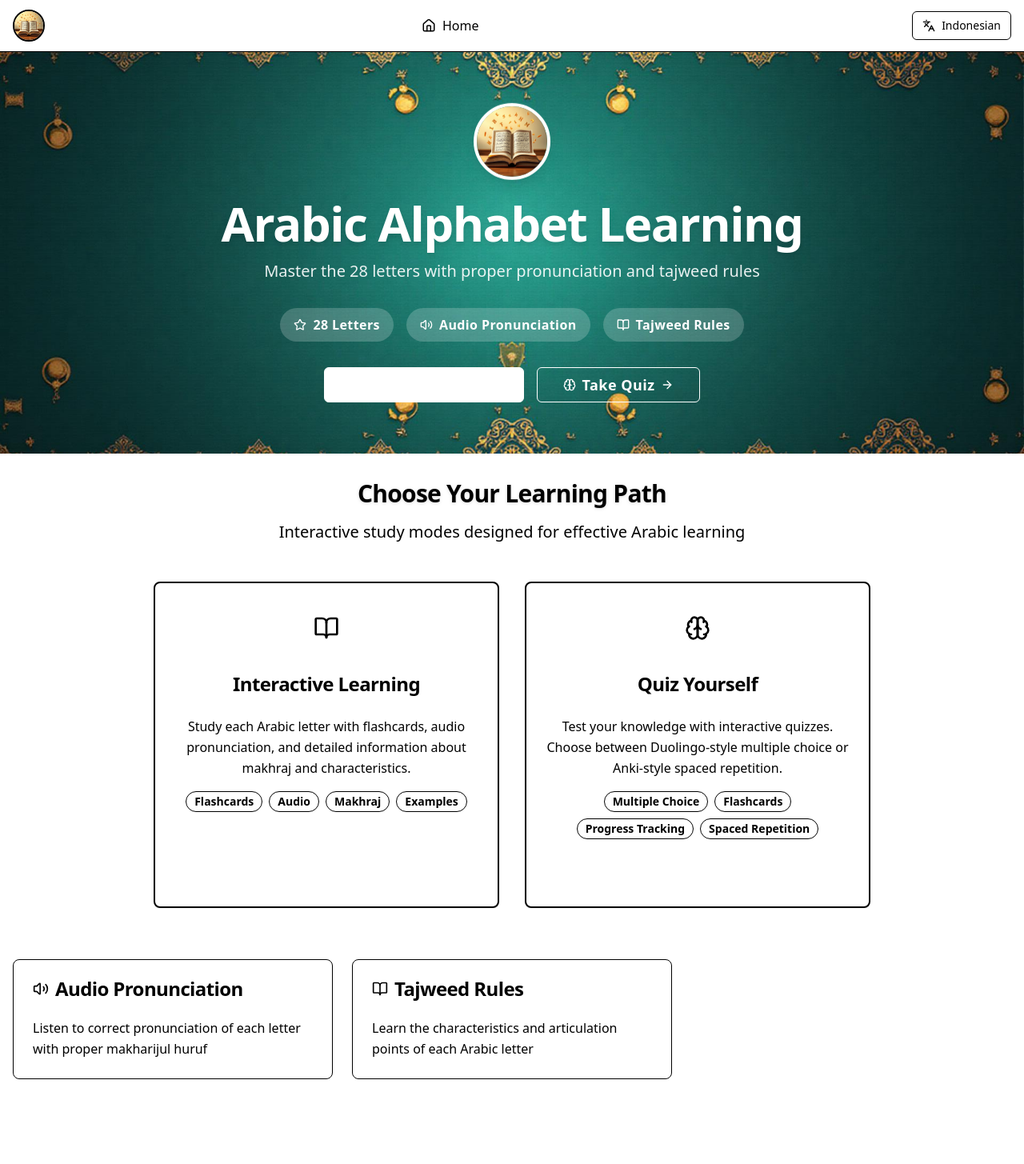
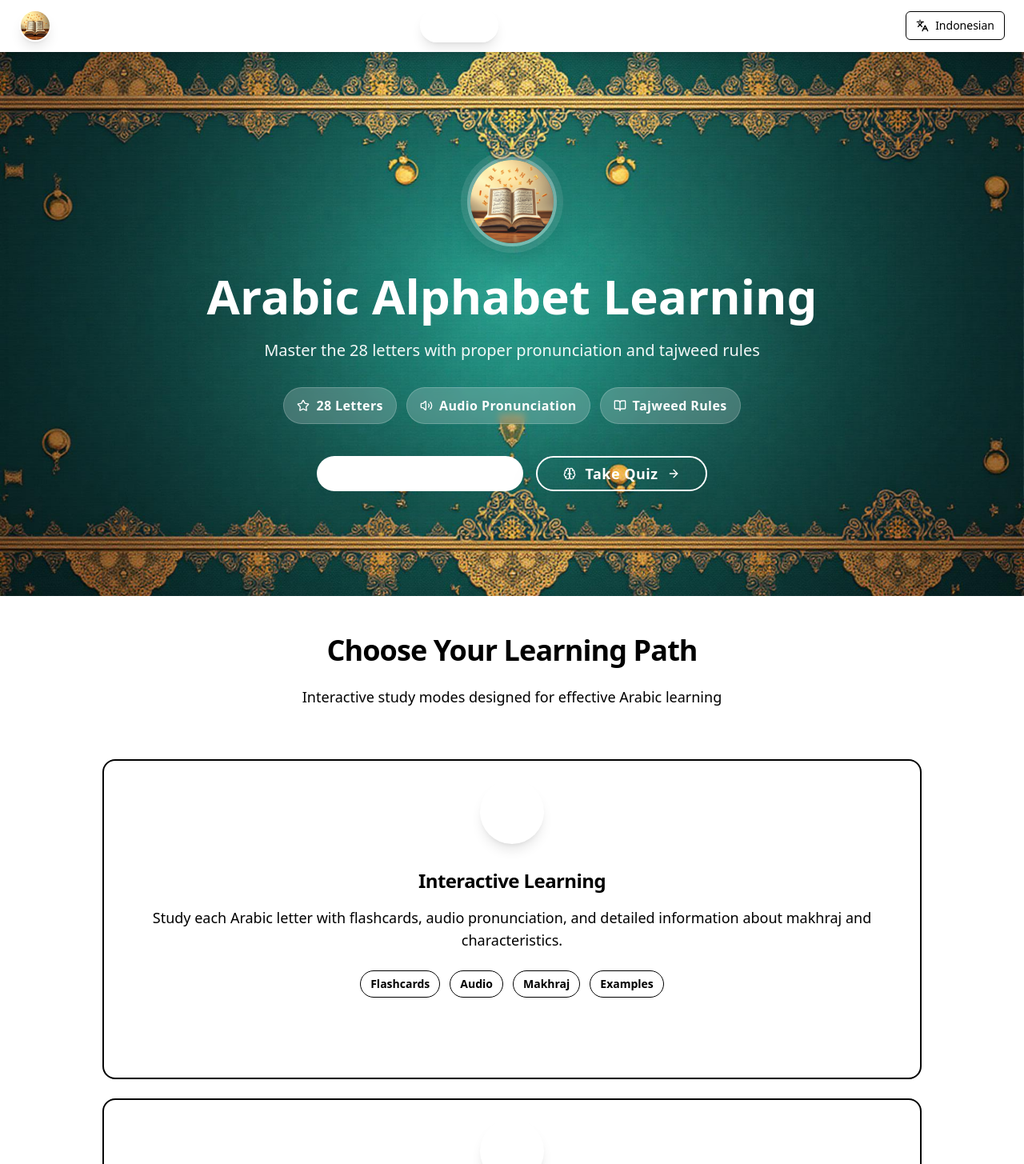
Before and after one commit to beembarik/Tartila-project, a React (Vite) app: page / in a window 1280 px wide. Shown: the top 1455 px of the page at 80% size. Built offline with nearby package versions, Linux system fonts and the light colour scheme.

Commit message:
Refine UI/UX for mobile
Review and enhance the UI/UX of the project with a focus on readability and user experience for a young Muslim audience, prioritizing a mobile-first approach.

```diff
--- a/src/components/Navbar.tsx
+++ b/src/components/Navbar.tsx
@@ -20,35 +20,38 @@ export const Navbar = () => {
   ];
 
   return (
-    <nav className="bg-primary/95 backdrop-blur-sm border-b border-accent/20 sticky top-0 z-50">
-      <div className="container mx-auto px-4">
+    <nav className="bg-gradient-to-r from-primary/95 to-accent/95 backdrop-blur-md border-b border-white/10 sticky top-0 z-50 shadow-lg">
+      <div className="container mx-auto px-6">
         <div className="flex items-center justify-between h-16">
           {/* Logo and Brand */}
-          <Link to="/" className="flex items-center gap-3 hover:opacity-80 transition-opacity">
-            <img
-              src={alphabetIllustration}
-              alt="Arabic Alphabet"
-              className="w-10 h-10 rounded-full border-2 border-accent"
-            />
+          <Link to="/" className="flex items-center gap-3 hover:scale-105 transition-all duration-300 group">
+            <div className="relative">
+              <img
+                src={alphabetIllustration}
+                alt="Arabic Alphabet"
+                className="w-10 h-10 rounded-full border-2 border-white/30 shadow-lg group-hover:border-white/50 transition-all duration-300"
+              />
+              <div className="absolute -inset-1 bg-white/20 rounded-full opacity-0 group-hover:opacity-100 transition-opacity duration-300"></div>
+            </div>
             <div className="text-white">
-              <div className="font-bold text-lg">Arabic Learning</div>
-              <div className="text-xs opacity-80">Huruf Hijaiyah</div>
+              <div className="font-bold text-base md:text-lg tracking-tight">Arabic Learning</div>
+              <div className="text-xs opacity-80 font-medium">Huruf Hijaiyah</div>
             </div>
           </Link>
 
           {/* Desktop Menu */}
-          <div className="hidden md:flex items-center gap-6">
+          <div className="hidden md:flex items-center gap-2">
             {menuItems.map((item) => (
               <Link
                 key={item.path}
                 to={item.path}
-                className={`flex items-center gap-2 px-3 py-2 rounded-md transition-all duration-300 ${
+                className={`flex items-center gap-2 px-4 py-2.5 rounded-full transition-all duration-300 font-medium text-sm ${
                   isActive(item.path)
-                    ? "bg-accent text-accent-foreground font-medium"
-                    : "text-white hover:bg-white/10"
+                    ? "bg-white/20 text-white backdrop-blur-sm border border-white/30 shadow-lg"
+                    : "text-white/90 hover:bg-white/10 hover:text-white"
                 }`}
               >
-                <item.icon size={18} />
+                <item.icon size={16} />
                 {item.label}
               </Link>
             ))}
@@ -62,7 +65,7 @@ export const Navbar = () => {
             <Button
               variant="ghost"
               size="icon"
-              className="md:hidden text-white hover:bg-white/10"
+              className="md:hidden text-white hover:bg-white/20 rounded-full p-2 transition-all duration-300"
               onClick={() => setIsMenuOpen(!isMenuOpen)}
             >
               {isMenuOpen ? <X size={20} /> : <Menu size={20} />}
@@ -72,20 +75,20 @@ export const Navbar = () => {
 
         {/* Mobile Menu */}
         {isMenuOpen && (
-          <div className="md:hidden py-4 border-t border-white/10">
+          <div className="md:hidden py-4 border-t border-white/20 backdrop-blur-sm">
             <div className="flex flex-col gap-2">
               {menuItems.map((item) => (
                 <Link
                   key={item.path}
                   to={item.path}
-                  className={`flex items-center gap-3 px-3 py-3 rounded-md transition-all duration-300 ${
+                  className={`flex items-center gap-3 px-4 py-3 rounded-xl transition-all duration-300 font-medium ${
                     isActive(item.path)
-                      ? "bg-accent text-accent-foreground font-medium"
-                      : "text-white hover:bg-white/10"
+                      ? "bg-white/20 text-white border border-white/30 shadow-md"
+                      : "text-white/90 hover:bg-white/10 hover:text-white"
                   }`}
                   onClick={() => setIsMenuOpen(false)}
                 >
-                  <item.icon size={20} />
+                  <item.icon size={18} />
                   {item.label}
                 </Link>
               ))}
--- a/src/pages/Index.tsx
+++ b/src/pages/Index.tsx
@@ -16,47 +16,51 @@ const Index = () => {
     <div className="min-h-screen bg-gradient-warm text-foreground antialiased">
       {/* Hero Section */}
       <div
-        className="relative bg-cover bg-center bg-no-repeat"
+        className="relative bg-cover bg-center bg-no-repeat min-h-[85vh] flex items-center"
         style={{ backgroundImage: `url(${heroBackground})` }}
       >
-        <div className="absolute inset-0 bg-primary/80"></div>
-        <div className="relative z-10 container mx-auto px-4 py-16 text-center text-white">
-          <div className="flex justify-center mb-6">
+        <div className="absolute inset-0 bg-gradient-to-br from-primary/90 via-primary/80 to-accent/60"></div>
+        <div className="relative z-10 container mx-auto px-6 py-12 text-center text-white">
+          <div className="flex justify-center mb-8">
+            <div className="relative">
               <img
                 src={alphabetIllustration}
                 alt="Arabic Alphabet"
-              className="w-24 h-24 rounded-full border-4 border-accent animate-float shadow-lg"
+                className="w-20 h-20 md:w-28 md:h-28 rounded-full border-4 border-white/30 animate-float shadow-2xl"
               />
+              <div className="absolute -inset-2 bg-white/10 rounded-full animate-pulse"></div>
             </div>
-          <h1 className="text-4xl md:text-6xl font-extrabold mb-4 animate-slide-in drop-shadow-lg tracking-tight">
+          </div>
+
+          <h1 className="text-3xl md:text-5xl lg:text-6xl font-extrabold mb-6 animate-fade-in drop-shadow-2xl leading-tight">
             {t.index.heroTitle}
           </h1>
-          <p className="text-lg md:text-xl opacity-90 max-w-2xl mx-auto font-medium leading-relaxed">
+          <p className="text-base md:text-lg lg:text-xl opacity-95 max-w-3xl mx-auto font-medium leading-relaxed mb-8">
             {t.index.heroSubtitle}
           </p>
 
-          <div className="flex flex-wrap justify-center gap-4 mt-8">
-            <Badge className="bg-white/20 text-white px-4 py-2 text-base font-semibold tracking-wide shadow-soft">
+          <div className="flex flex-wrap justify-center gap-3 mb-10">
+            <Badge className="bg-white/20 backdrop-blur-sm text-white px-4 py-2.5 text-sm md:text-base font-semibold tracking-wide shadow-soft border border-white/20 rounded-full">
               <Star className="mr-2 h-4 w-4" />
               {t.index.badges.letters}
             </Badge>
-            <Badge className="bg-white/20 text-white px-4 py-2 text-base font-semibold tracking-wide shadow-soft">
+            <Badge className="bg-white/20 backdrop-blur-sm text-white px-4 py-2.5 text-sm md:text-base font-semibold tracking-wide shadow-soft border border-white/20 rounded-full">
               <Volume2 className="mr-2 h-4 w-4" />
               {t.index.badges.audio}
             </Badge>
-            <Badge className="bg-white/20 text-white px-4 py-2 text-base font-semibold tracking-wide shadow-soft">
+            <Badge className="bg-white/20 backdrop-blur-sm text-white px-4 py-2.5 text-sm md:text-base font-semibold tracking-wide shadow-soft border border-white/20 rounded-full">
               <BookOpen className="mr-2 h-4 w-4" />
               {t.index.badges.tajweed}
             </Badge>
           </div>
 
-          <div className="flex flex-wrap justify-center gap-4 mt-8">
+          <div className="flex flex-col sm:flex-row justify-center gap-4 max-w-md mx-auto">
             <Button
               asChild
               size="lg"
-              className="bg-white text-primary hover:bg-white/90 font-bold shadow-warm px-8 py-3 text-lg tracking-wide border border-accent/30"
+              className="bg-white text-primary hover:bg-white/95 hover:scale-105 font-bold shadow-2xl px-8 py-4 text-base md:text-lg tracking-wide border border-white/50 rounded-full transition-all duration-300 flex-1 sm:flex-none"
             >
-              <Link to="/learn" className="flex items-center gap-2">
+              <Link to="/learn" className="flex items-center justify-center gap-3">
                 <BookOpen size={20} />
                 {t.index.buttons.startLearning}
                 <ArrowRight size={16} />
@@ -67,9 +71,9 @@ const Index = () => {
               asChild
               size="lg"
               variant="outline"
-              className="bg-accent border-accent text-white hover:bg-white hover:text-primary font-bold shadow-warm px-8 py-3 text-lg tracking-wide"
+              className="bg-transparent border-2 border-white text-white hover:bg-white hover:text-primary hover:scale-105 font-bold shadow-2xl px-8 py-4 text-base md:text-lg tracking-wide rounded-full transition-all duration-300 flex-1 sm:flex-none"
             >
-              <Link to="/quiz" className="flex items-center gap-2">
+              <Link to="/quiz" className="flex items-center justify-center gap-3">
                 <Brain size={20} />
                 {t.index.buttons.takeQuiz}
                 <ArrowRight size={16} />
@@ -80,80 +84,80 @@ const Index = () => {
       </div>
 
       {/* Main Content */}
-      <div className="container mx-auto px-4 py-8">
-        <div className="text-center mb-12">
-          <h2 className="text-3xl font-extrabold text-primary mb-4 tracking-tight drop-shadow">
+      <div className="container mx-auto px-6 py-12">
+        <div className="text-center mb-16">
+          <h2 className="text-2xl md:text-4xl font-extrabold text-primary mb-6 tracking-tight">
             {t.index.sections.choosePath}
           </h2>
-          <p className="text-lg md:text-xl text-muted-foreground font-medium leading-relaxed">
+          <p className="text-base md:text-lg text-muted-foreground font-medium leading-relaxed max-w-2xl mx-auto">
             {t.index.sections.pathSubtitle}
           </p>
         </div>
 
-        <div className="grid md:grid-cols-2 gap-8 max-w-4xl mx-auto">
-          <Card className="border-2 border-primary/20 hover:border-primary/40 transition-all duration-300 hover:shadow-warm bg-card/90">
-            <CardHeader className="text-center">
-              <div className="inline-flex items-center justify-center w-16 h-16 bg-primary/10 rounded-full mb-4 mx-auto shadow-soft">
-                <BookOpen className="h-8 w-8 text-primary" />
+        <div className="grid gap-6 max-w-5xl mx-auto">
+          <Card className="group border-2 border-primary/20 hover:border-primary/40 transition-all duration-500 hover:shadow-warm bg-card/90 hover:-translate-y-1 rounded-2xl overflow-hidden">
+            <CardHeader className="text-center pb-4">
+              <div className="inline-flex items-center justify-center w-20 h-20 bg-gradient-primary rounded-full mb-6 mx-auto shadow-lg group-hover:scale-110 transition-transform duration-300">
+                <BookOpen className="h-10 w-10 text-white" />
               </div>
-              <CardTitle className="text-2xl text-primary font-bold tracking-tight">
+              <CardTitle className="text-xl md:text-2xl text-primary font-bold tracking-tight mb-3">
                 {t.index.sections.interactiveTitle}
               </CardTitle>
             </CardHeader>
-            <CardContent className="space-y-4">
-              <p className="text-muted-foreground text-center text-base leading-relaxed">
+            <CardContent className="space-y-6 px-6 pb-8">
+              <p className="text-muted-foreground text-center text-base md:text-lg leading-relaxed">
                 {t.index.sections.interactiveDesc}
               </p>
 
-              <div className="flex flex-wrap justify-center gap-2">
-                <Badge variant="outline" className="text-sm font-semibold">Flashcards</Badge>
-                <Badge variant="outline" className="text-sm font-semibold">Audio</Badge>
-                <Badge variant="outline" className="text-sm font-semibold">Makhraj</Badge>
-                <Badge variant="outline" className="text-sm font-semibold">Examples</Badge>
+              <div className="flex flex-wrap justify-center gap-3">
+                <Badge variant="outline" className="text-xs md:text-sm font-semibold px-3 py-1.5 rounded-full border-primary/30 text-primary">Flashcards</Badge>
+                <Badge variant="outline" className="text-xs md:text-sm font-semibold px-3 py-1.5 rounded-full border-primary/30 text-primary">Audio</Badge>
+                <Badge variant="outline" className="text-xs md:text-sm font-semibold px-3 py-1.5 rounded-full border-primary/30 text-primary">Makhraj</Badge>
+                <Badge variant="outline" className="text-xs md:text-sm font-semibold px-3 py-1.5 rounded-full border-primary/30 text-primary">Examples</Badge>
               </div>
 
               <Button
                 asChild
-                className="w-full bg-gradient-primary text-white hover:shadow-gold font-bold text-lg tracking-wide py-3"
+                className="w-full bg-gradient-primary text-white hover:shadow-warm hover:scale-105 font-bold text-base md:text-lg tracking-wide py-4 rounded-full transition-all duration-300"
                 size="lg"
               >
-                <Link to="/learn">
+                <Link to="/learn" className="flex items-center justify-center gap-3">
                   {t.index.buttons.startLearning}
-                  <ArrowRight className="ml-2 h-4 w-4" />
+                  <ArrowRight className="h-5 w-5" />
                 </Link>
               </Button>
             </CardContent>
           </Card>
 
-          <Card className="border-2 border-primary/20 hover:border-primary/40 transition-all duration-300 hover:shadow-warm bg-card/90">
-            <CardHeader className="text-center">
-              <div className="inline-flex items-center justify-center w-16 h-16 bg-primary/10 rounded-full mb-4 mx-auto shadow-soft">
-                <Brain className="h-8 w-8 text-primary" />
+          <Card className="group border-2 border-accent/20 hover:border-accent/40 transition-all duration-500 hover:shadow-rose bg-card/90 hover:-translate-y-1 rounded-2xl overflow-hidden">
+            <CardHeader className="text-center pb-4">
+              <div className="inline-flex items-center justify-center w-20 h-20 bg-gradient-accent rounded-full mb-6 mx-auto shadow-lg group-hover:scale-110 transition-transform duration-300">
+                <Brain className="h-10 w-10 text-white" />
               </div>
-              <CardTitle className="text-2xl text-primary font-bold tracking-tight">
+              <CardTitle className="text-xl md:text-2xl text-primary font-bold tracking-tight mb-3">
                 {t.index.sections.quizTitle}
               </CardTitle>
             </CardHeader>
-            <CardContent className="space-y-4">
-              <p className="text-muted-foreground text-center text-base leading-relaxed">
+            <CardContent className="space-y-6 px-6 pb-8">
+              <p className="text-muted-foreground text-center text-base md:text-lg leading-relaxed">
                 {t.index.sections.quizDesc}
               </p>
 
-              <div className="flex flex-wrap justify-center gap-2">
-                <Badge variant="outline" className="text-sm font-semibold">Multiple Choice</Badge>
-                <Badge variant="outline" className="text-sm font-semibold">Flashcards</Badge>
-                <Badge variant="outline" className="text-sm font-semibold">Progress Tracking</Badge>
-                <Badge variant="outline" className="text-sm font-semibold">Spaced Repetition</Badge>
+              <div className="flex flex-wrap justify-center gap-3">
+                <Badge variant="outline" className="text-xs md:text-sm font-semibold px-3 py-1.5 rounded-full border-accent/30 text-accent">Multiple Choice</Badge>
+                <Badge variant="outline" className="text-xs md:text-sm font-semibold px-3 py-1.5 rounded-full border-accent/30 text-accent">Flashcards</Badge>
+                <Badge variant="outline" className="text-xs md:text-sm font-semibold px-3 py-1.5 rounded-full border-accent/30 text-accent">Progress Tracking</Badge>
+                <Badge variant="outline" className="text-xs md:text-sm font-semibold px-3 py-1.5 rounded-full border-accent/30 text-accent">Spaced Repetition</Badge>
               </div>
 
               <Button
                 asChild
-                className="w-full bg-gradient-primary text-white hover:shadow-gold font-bold text-lg tracking-wide py-3"
+                className="w-full bg-gradient-accent text-white hover:shadow-rose hover:scale-105 font-bold text-base md:text-lg tracking-wide py-4 rounded-full transition-all duration-300"
                 size="lg"
               >
-                <Link to="/quiz">
+                <Link to="/quiz" className="flex items-center justify-center gap-3">
                   {t.index.buttons.takeQuiz}
-                  <ArrowRight className="ml-2 h-4 w-4" />
+                  <ArrowRight className="h-5 w-5" />
                 </Link>
               </Button>
             </CardContent>
@@ -161,48 +165,60 @@ const Index = () => {
         </div>
 
         {/* Features Section */}
-        <div className="mt-16 grid md:grid-cols-3 gap-6">
-          <Card className="bg-gradient-accent border-pattern-medium shadow-soft">
-            <CardHeader>
-              <CardTitle className="flex items-center gap-2 text-primary font-bold">
-                <Volume2 className="h-5 w-5" />
+        <div className="mt-20 grid gap-6 md:gap-8">
+          <div className="text-center mb-8">
+            <h3 className="text-xl md:text-2xl font-bold text-primary mb-4">Why Choose Our Platform?</h3>
+          </div>
+
+          <div className="grid md:grid-cols-3 gap-6">
+            <Card className="group bg-gradient-to-br from-accent/10 to-accent/5 border border-accent/20 shadow-soft hover:shadow-rose transition-all duration-300 hover:-translate-y-1 rounded-xl">
+              <CardHeader className="pb-4">
+                <CardTitle className="flex items-center gap-3 text-accent font-bold text-lg">
+                  <div className="p-2 bg-accent/10 rounded-lg group-hover:bg-accent/20 transition-colors">
+                    <Volume2 className="h-5 w-5 text-accent" />
+                  </div>
                   {t.index.features.audioTitle}
                 </CardTitle>
               </CardHeader>
               <CardContent>
-              <p className="text-foreground/90 text-base leading-relaxed">
+                <p className="text-muted-foreground text-sm md:text-base leading-relaxed">
                   {t.index.features.audioDesc}
                 </p>
               </CardContent>
             </Card>
 
-          <Card className="bg-gradient-warm border-pattern-medium shadow-soft">
-            <CardHeader>
-              <CardTitle className="flex items-center gap-2 text-primary font-bold">
-                <BookOpen className="h-5 w-5" />
+            <Card className="group bg-gradient-to-br from-primary/10 to-primary/5 border border-primary/20 shadow-soft hover:shadow-warm transition-all duration-300 hover:-translate-y-1 rounded-xl">
+              <CardHeader className="pb-4">
+                <CardTitle className="flex items-center gap-3 text-primary font-bold text-lg">
+                  <div className="p-2 bg-primary/10 rounded-lg group-hover:bg-primary/20 transition-colors">
+                    <BookOpen className="h-5 w-5 text-primary" />
+                  </div>
                   {t.index.features.tajweedTitle}
                 </CardTitle>
               </CardHeader>
               <CardContent>
-              <p className="text-foreground/90 text-base leading-relaxed">
+                <p className="text-muted-foreground text-sm md:text-base leading-relaxed">
                   {t.index.features.tajweedDesc}
                 </p>
               </CardContent>
             </Card>
 
-          <Card className="bg-gradient-primary text-white border-accent shadow-soft">
-            <CardHeader>
-              <CardTitle className="flex items-center gap-2 font-bold">
-                <Star className="h-5 w-5" />
+            <Card className="group bg-gradient-to-br from-secondary/10 to-secondary/5 border border-secondary/20 shadow-soft hover:shadow-warm transition-all duration-300 hover:-translate-y-1 rounded-xl">
+              <CardHeader className="pb-4">
+                <CardTitle className="flex items-center gap-3 text-secondary font-bold text-lg">
+                  <div className="p-2 bg-secondary/10 rounded-lg group-hover:bg-secondary/20 transition-colors">
+                    <Star className="h-5 w-5 text-secondary" />
+                  </div>
                   {t.index.features.interactiveTitle}
                 </CardTitle>
               </CardHeader>
               <CardContent>
-              <p className="text-white/90 text-base leading-relaxed">
+                <p className="text-muted-foreground text-sm md:text-base leading-relaxed">
                   {t.index.features.interactiveDesc}
                 </p>
               </CardContent>
             </Card>
+          </div>
         </div>
       </div>
 
--- a/tailwind.config.ts
+++ b/tailwind.config.ts
@@ -82,6 +82,7 @@ export default {
         warm: "var(--shadow-warm)",
         rose: "var(--shadow-rose)",
         soft: "var(--shadow-soft)",
+        gold: "var(--shadow-gold)",
       },
       transitionTimingFunction: {
         spring: "cubic-bezier(0.34, 1.56, 0.64, 1)",
```
Lines whose indentation alone changed are shown as unchanged.
